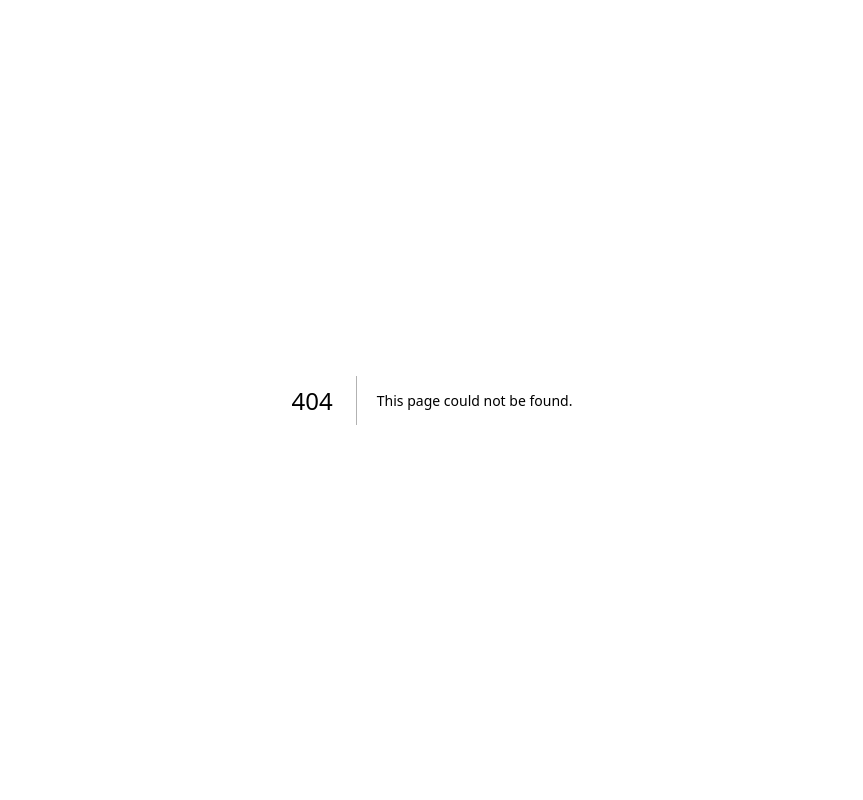
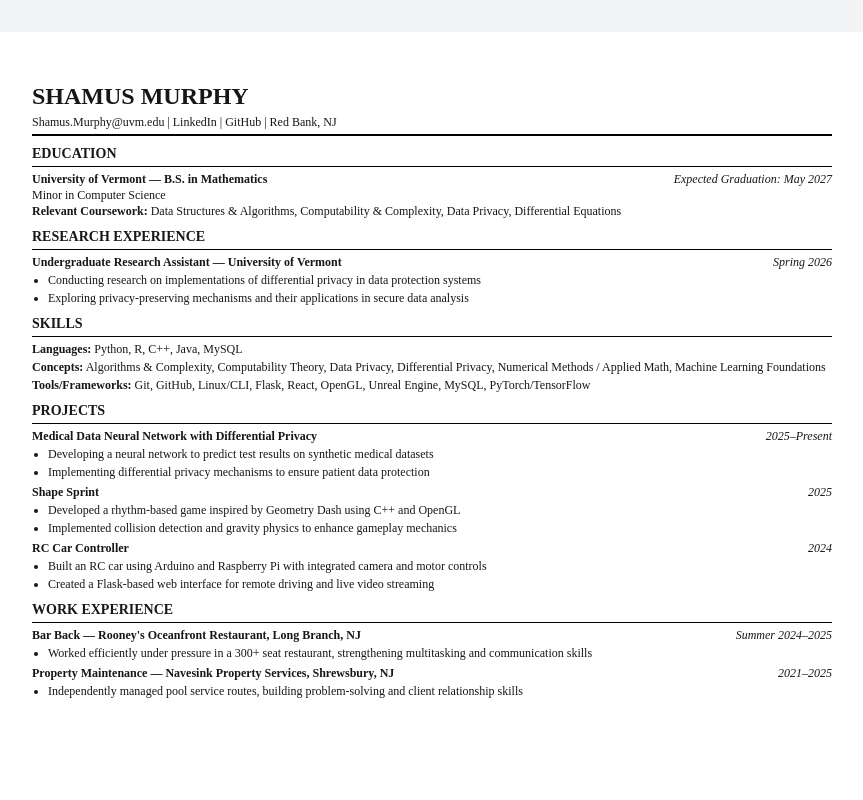
Before and after one commit to shamusmurphy/portfolio, a Next.js app: page /resume in a window 1280 px wide. Before the commit this address had no page. Shown: the top 800 px of the page, without its empty margins (208-1071 px from the left). Built offline with nearby package versions, Linux system fonts and the light colour scheme.

Commit message:
fixed resume links

```diff
--- a/app/page.tsx
+++ b/app/page.tsx
@@ -53,7 +53,7 @@ export default function Portfolio() {
               {/* New Resume Button Section */}
               <div className="mt-4 sm:mt-0">
                 <a
-                  href="../Downloads/resume_formatted.tsx"
+                  href="/resume"
                   target="_blank"
                   rel="noopener noreferrer"
                   className="inline-flex items-center px-4 py-2 border border-transparent text-sm font-medium rounded-md shadow-sm text-white bg-blue-600 hover:bg-blue-700 focus:outline-none focus:ring-2 focus:ring-offset-2 focus:ring-blue-500 transition-colors"
--- /dev/null
+++ b/app/resume/page.tsx
@@ -0,0 +1,122 @@
+import React from 'react';
+
+export default function Resume() {
+  const handlePrint = () => {
+    window.print();
+  };
+
+  return (
+    <div className="min-h-screen bg-gray-100 py-8">
+      <div className="max-w-4xl mx-auto bg-white shadow-lg" style={{fontFamily: 'Times New Roman, serif', padding: '0.5in', minHeight: '11in', maxHeight: '11in'}}>
+        {/* Header */}
+        <div className="border-b-2 border-black pb-1 mb-2">
+          <h1 className="text-2xl font-bold mb-0.5">SHAMUS MURPHY</h1>
+          <p className="text-xs">Shamus.Murphy@uvm.edu | LinkedIn | GitHub | Red Bank, NJ</p>
+        </div>
+
+        {/* Education */}
+        <div className="mb-2">
+          <h2 className="text-sm font-bold border-b border-black pb-0.5 mb-1">EDUCATION</h2>
+          <div className="mb-1">
+            <div className="flex justify-between items-start">
+              <span className="font-bold text-xs">University of Vermont — B.S. in Mathematics</span>
+              <span className="text-xs italic">Expected Graduation: May 2027</span>
+            </div>
+            <p className="text-xs">Minor in Computer Science</p>
+            <p className="text-xs">
+              <span className="font-semibold">Relevant Coursework:</span> Data Structures & Algorithms, Computability & Complexity, Data Privacy, Differential Equations
+            </p>
+          </div>
+        </div>
+
+        {/* Research Experience */}
+        <div className="mb-2">
+          <h2 className="text-sm font-bold border-b border-black pb-0.5 mb-1">RESEARCH EXPERIENCE</h2>
+          <div className="mb-1">
+            <div className="flex justify-between items-start">
+              <span className="font-bold text-xs">Undergraduate Research Assistant — University of Vermont</span>
+              <span className="text-xs italic">Spring 2026</span>
+            </div>
+            <ul className="list-disc ml-4 text-xs mt-0.5 space-y-0.5">
+              <li>Conducting research on implementations of differential privacy in data protection systems</li>
+              <li>Exploring privacy-preserving mechanisms and their applications in secure data analysis</li>
+            </ul>
+          </div>
+        </div>
+
+        {/* Skills */}
+        <div className="mb-2">
+          <h2 className="text-sm font-bold border-b border-black pb-0.5 mb-1">SKILLS</h2>
+          <div className="text-xs space-y-0.5">
+            <p><span className="font-semibold">Languages:</span> Python, R, C++, Java, MySQL</p>
+            <p><span className="font-semibold">Concepts:</span> Algorithms & Complexity, Computability Theory, Data Privacy, Differential Privacy, Numerical Methods / Applied Math, Machine Learning Foundations</p>
+            <p><span className="font-semibold">Tools/Frameworks:</span> Git, GitHub, Linux/CLI, Flask, React, OpenGL, Unreal Engine, MySQL, PyTorch/TensorFlow</p>
+          </div>
+        </div>
+
+        {/* Projects */}
+        <div className="mb-2">
+          <h2 className="text-sm font-bold border-b border-black pb-0.5 mb-1">PROJECTS</h2>
+
+          <div className="mb-1">
+            <div className="flex justify-between items-start">
+              <span className="font-bold text-xs">Medical Data Neural Network with Differential Privacy</span>
+              <span className="text-xs italic">2025–Present</span>
+            </div>
+            <ul className="list-disc ml-4 text-xs mt-0.5 space-y-0.5">
+              <li>Developing a neural network to predict test results on synthetic medical datasets</li>
+              <li>Implementing differential privacy mechanisms to ensure patient data protection</li>
+            </ul>
+          </div>
+
+          <div className="mb-1">
+            <div className="flex justify-between items-start">
+              <span className="font-bold text-xs">Shape Sprint</span>
+              <span className="text-xs italic">2025</span>
+            </div>
+            <ul className="list-disc ml-4 text-xs mt-0.5 space-y-0.5">
+              <li>Developed a rhythm-based game inspired by Geometry Dash using C++ and OpenGL</li>
+              <li>Implemented collision detection and gravity physics to enhance gameplay mechanics</li>
+            </ul>
+          </div>
+
+          <div className="mb-1">
+            <div className="flex justify-between items-start">
+              <span className="font-bold text-xs">RC Car Controller</span>
+              <span className="text-xs italic">2024</span>
+            </div>
+            <ul className="list-disc ml-4 text-xs mt-0.5 space-y-0.5">
+              <li>Built an RC car using Arduino and Raspberry Pi with integrated camera and motor controls</li>
+              <li>Created a Flask-based web interface for remote driving and live video streaming</li>
+            </ul>
+          </div>
+        </div>
+
+        {/* Work Experience */}
+        <div className="mb-1">
+          <h2 className="text-sm font-bold border-b border-black pb-0.5 mb-1">WORK EXPERIENCE</h2>
+
+          <div className="mb-1">
+            <div className="flex justify-between items-start">
+              <span className="font-bold text-xs">Bar Back — Rooney's Oceanfront Restaurant, Long Branch, NJ</span>
+              <span className="text-xs italic">Summer 2024–2025</span>
+            </div>
+            <ul className="list-disc ml-4 text-xs mt-0.5">
+              <li>Worked efficiently under pressure in a 300+ seat restaurant, strengthening multitasking and communication skills</li>
+            </ul>
+          </div>
+
+          <div className="mb-1">
+            <div className="flex justify-between items-start">
+              <span className="font-bold text-xs">Property Maintenance — Navesink Property Services, Shrewsbury, NJ</span>
+              <span className="text-xs italic">2021–2025</span>
+            </div>
+            <ul className="list-disc ml-4 text-xs mt-0.5">
+              <li>Independently managed pool service routes, building problem-solving and client relationship skills</li>
+            </ul>
+          </div>
+        </div>
+      </div>
+    </div>
+  );
+}
```
